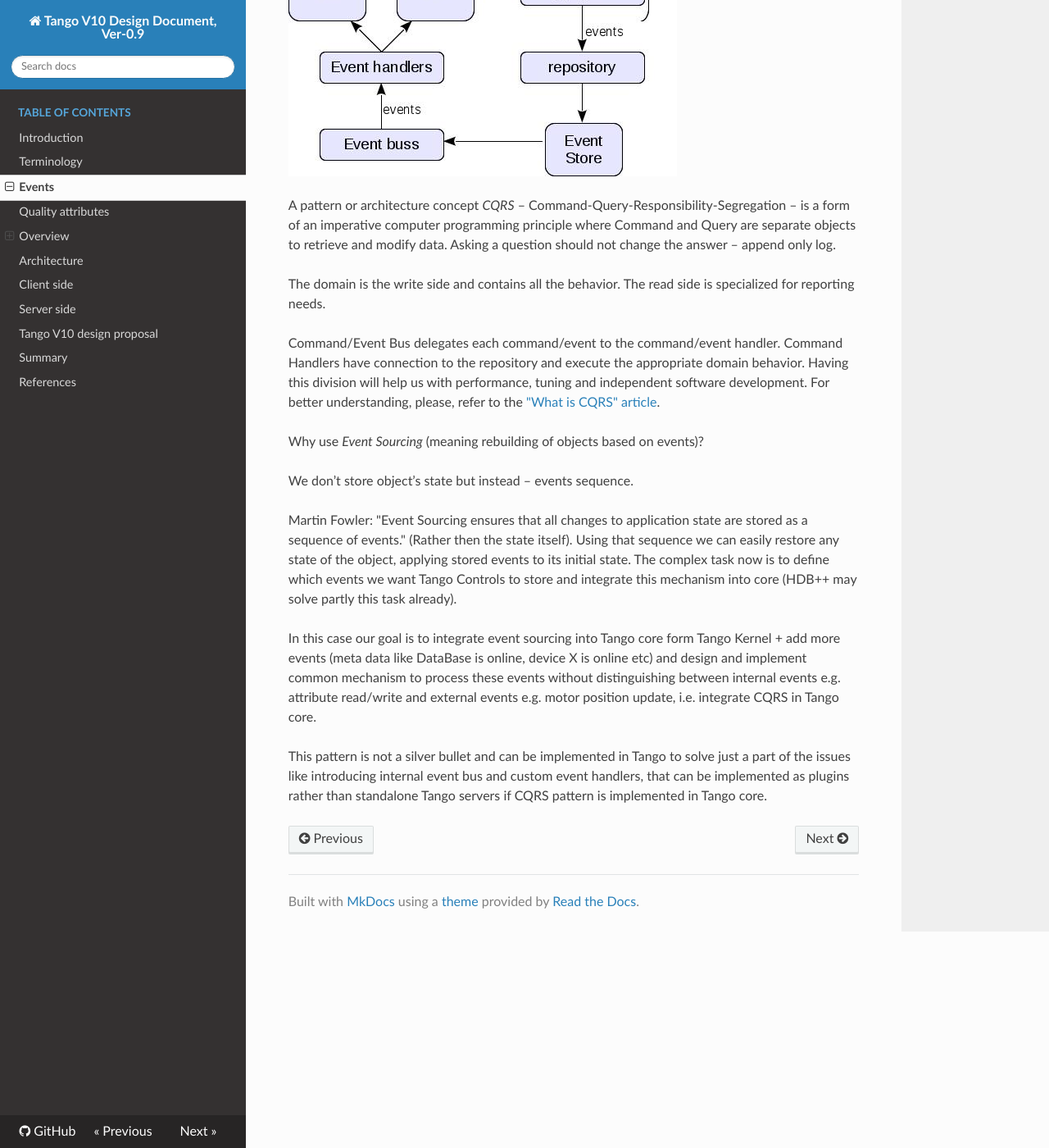
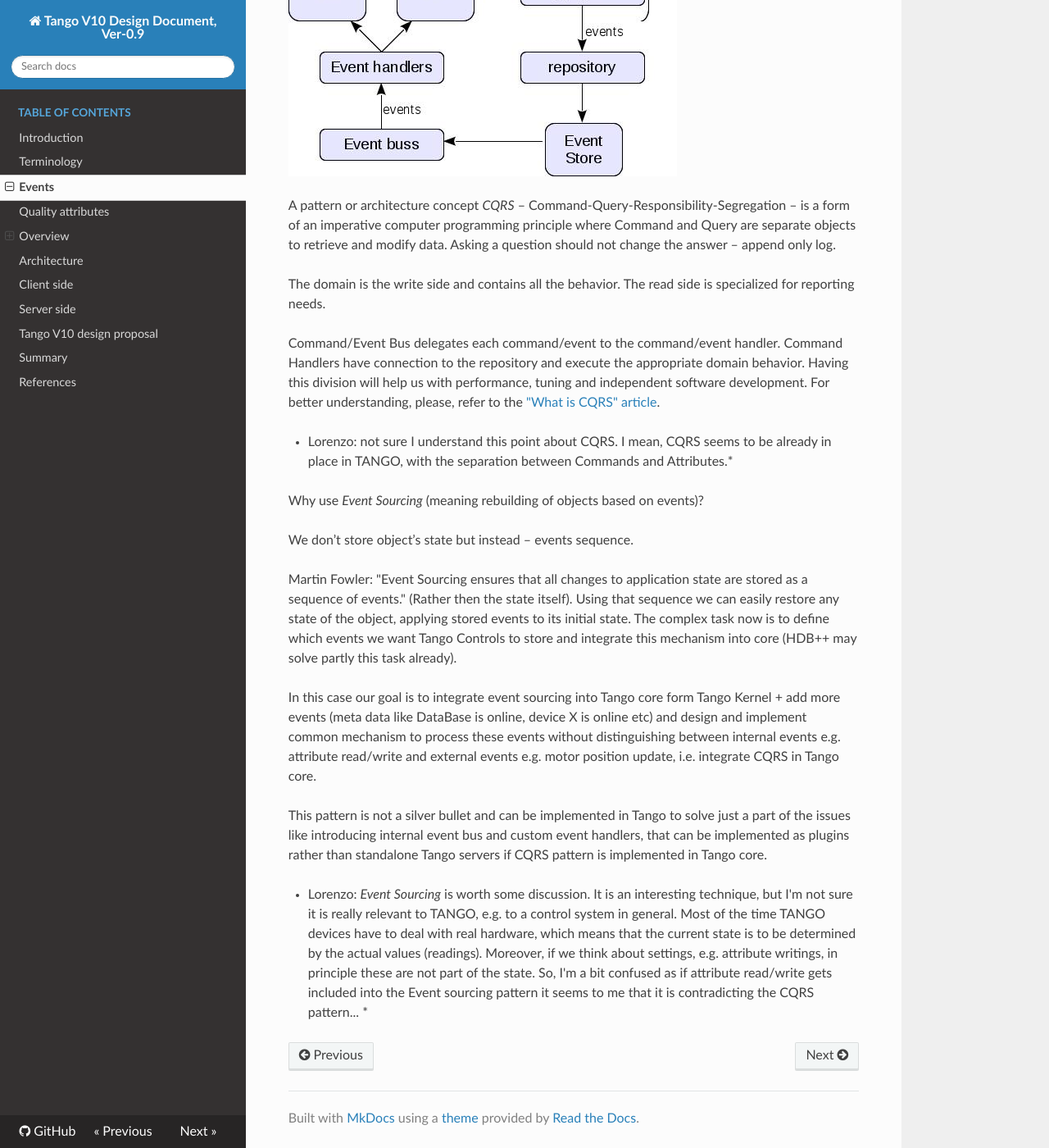
Before and after one commit to Ingvord/tango-v10-design-doc, an MkDocs documentation site: the page built from docs/events_in_tango.md, in a window 1280 px wide and 1400 px high, scrolled down 884 px. Shown: the whole window at 82% size. Built offline with MkDocs 1.6.1, drawn with Linux system fonts in a browser that asks for light colours; nearby versions of some CDN libraries; old or Windows-style settings are respelled for this version of MkDocs.

Commit message:
added some comments

```diff
--- a/docs/events_in_tango.md
+++ b/docs/events_in_tango.md
@@ -21,6 +21,8 @@ Command/Event Bus delegates each command/event to the command/event handler. Com
 Having this division will help us with performance, tuning and independent software development.
 For better understanding, please, refer to the ["What is CQRS" article](https://www.codeproject.com/Articles/555855/Introduction-to-CQRS).
 
+* Lorenzo: not sure I understand this point about CQRS. I mean, CQRS seems to be already in place in TANGO, with the separation between Commands and Attributes.*
+
 Why use _Event Sourcing_ (meaning rebuilding of objects based on events)?
 
 We don’t store object’s state but instead – events sequence.
@@ -32,3 +34,5 @@ The complex task now is to define which events we want Tango Controls to store a
 In this case our goal is to integrate event sourcing into Tango core form Tango Kernel + add more events (meta data like DataBase is online, device X is online etc) and design and implement common mechanism to process these events without distinguishing between internal events e.g. attribute read/write and external events  e.g. motor position update, i.e. integrate CQRS in Tango core.
 
 This pattern is not a silver bullet and can be implemented in Tango to solve just a part of the issues like introducing internal event bus and custom event handlers, that can be implemented as plugins rather than standalone Tango servers if CQRS pattern is implemented in Tango core.
+
+* Lorenzo: _Event Sourcing_ is worth some discussion. It is an interesting technique, but I'm not sure it is really relevant to TANGO, e.g. to a control system in general. Most of the time TANGO devices have to deal with real hardware, which means that the current state is to be determined by the actual values (readings). Moreover, if we think about settings, e.g. attribute writings, in principle these are not part of the state. So, I'm a bit confused as if attribute read/write gets included into the Event sourcing pattern it seems to me that it is contradicting the CQRS pattern... *
```
Also changed, not shown: docs/index.md (+1 -1 lines), docs/terminology.md (+2 -0 lines).
